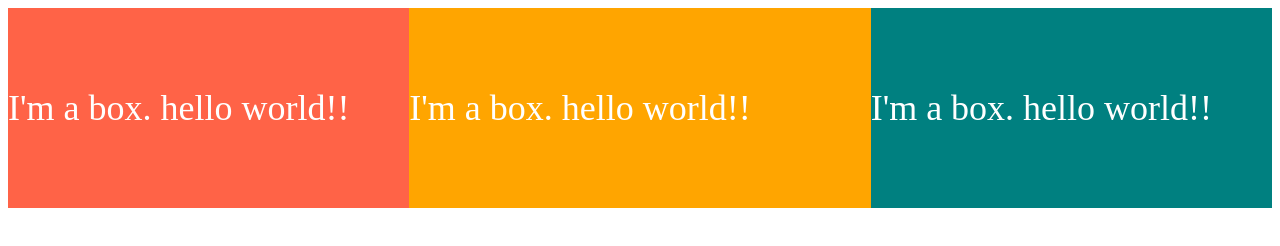
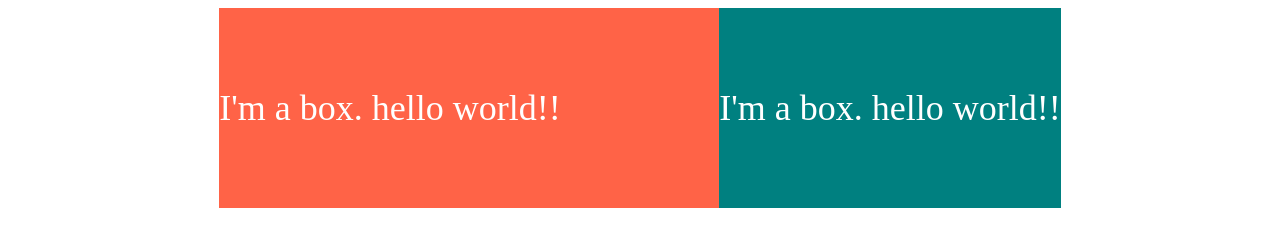
Before and after one commit to jiwonkim16/css-layout-masterclass, a plain HTML site: page index.html in a window 1280 px wide. Drawn offline with Linux system fonts and the light colour scheme.

Commit message:
🐛 flex-basis

```diff
--- a/index.html
+++ b/index.html
@@ -11,7 +11,6 @@
     <div class="father">
       <div class="box">I'm a box. hello world!!</div>
       <div class="box">I'm a box. hello world!!</div>
-      <div class="box">I'm a box. hello world!!</div>
     </div>
   </body>
 </html>
--- a/style.css
+++ b/style.css
@@ -14,16 +14,10 @@
 }
 .box:first-child {
   background-color: tomato;
-  flex-grow: 1;
-  flex-shrink: 3;
+  flex-grow: 0;
+  flex-basis: 500px;
 }
 .box:nth-child(2) {
-  background-color: orange;
-  flex-grow: 2;
-  flex-shrink: 0;
+  background-color: teal;
+  flex-grow: 0;
 }
-.box:last-child {
-  background-color: teal;
-  flex-grow: 1;
-  flex-shrink: 1;
-}
```
